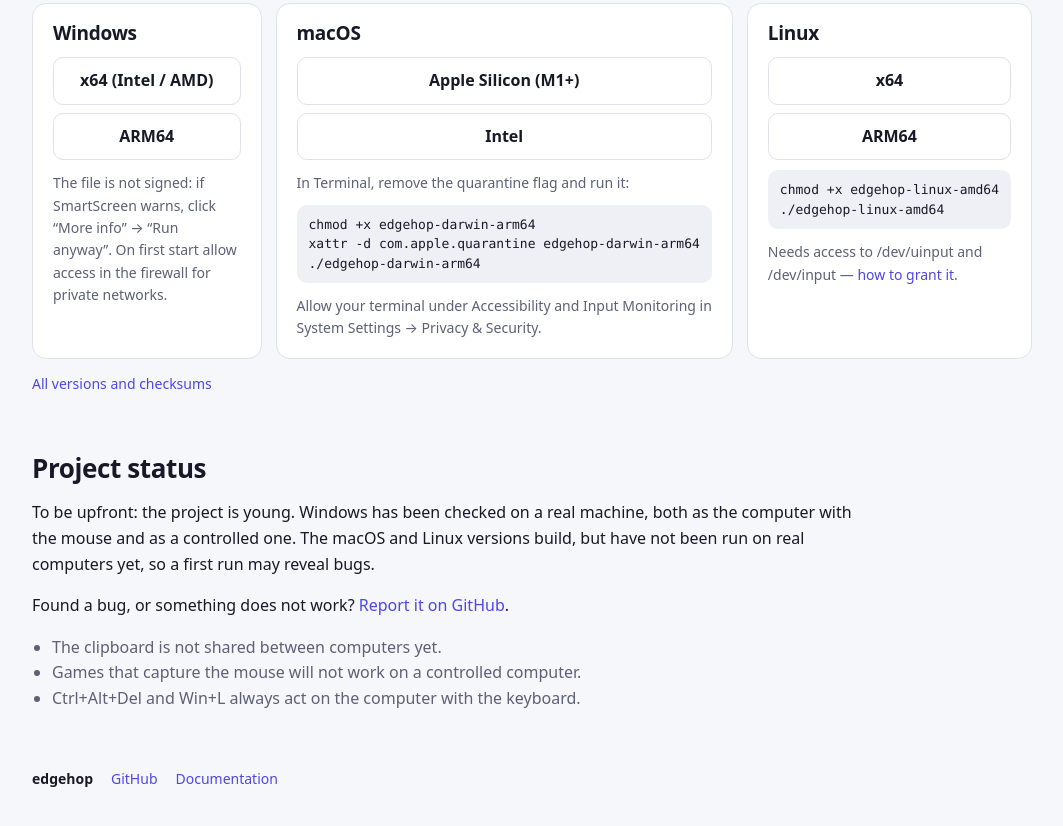
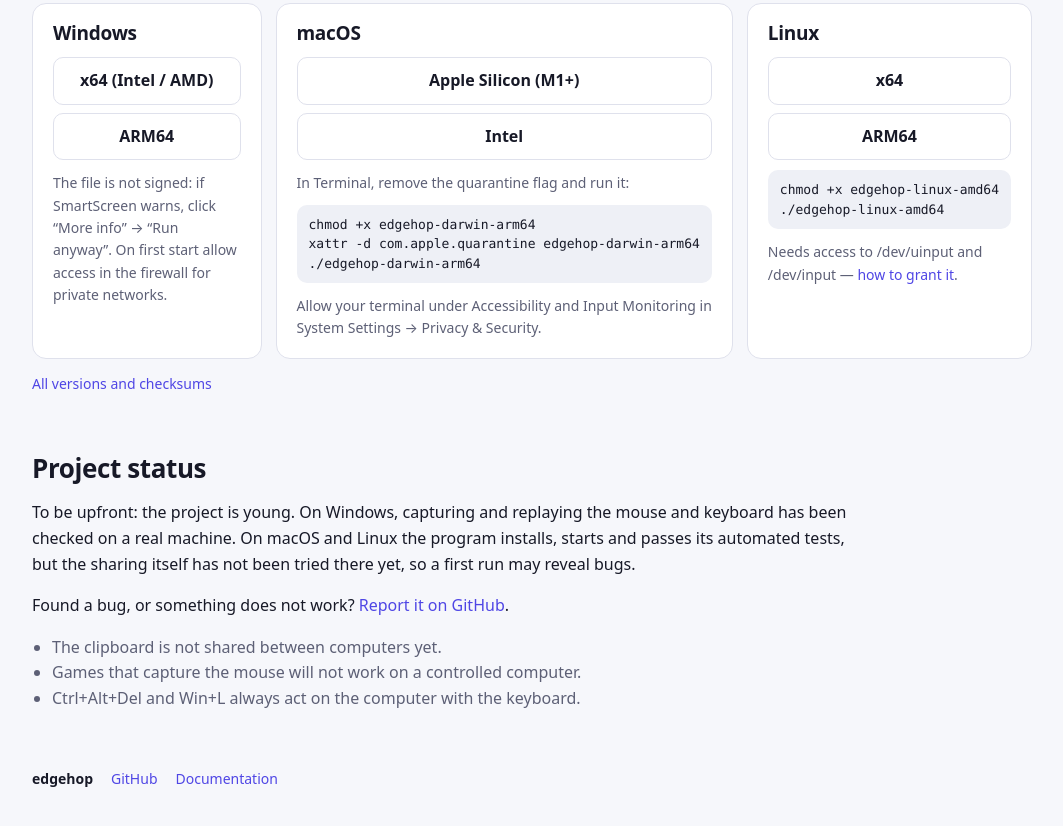
Before and after one commit to Ivlad003/edgehop, a plain HTML site: page site/index.html in a window 1280 px wide. Shown: the part 1747-2573 px from the top of the page, without its empty margins (108-1171 px from the left). Drawn offline with Linux system fonts and the light colour scheme.

Commit message:
Describe what is verified on each system
CI now installs the release and starts the program on real Windows,
macOS and Linux machines; say so, and say plainly that input sharing
itself is still unverified on macOS and Linux.

Co-Authored-By: Claude Fable 5.2 <noreply@anthropic.com>

```diff
--- a/site/index.html
+++ b/site/index.html
@@ -153,7 +153,7 @@ xattr -d com.apple.quarantine edgehop-darwin-arm64
 
   <section class="block status">
     <h2 data-uk="Стан проєкту">Project status</h2>
-    <p data-uk="Чесно: проєкт молодий. Windows перевірено на реальній машині — і як комп'ютер з мишею, і як керований. Версії для macOS та Linux збираються, але на реальних комп'ютерах ще не перевірялись, тож перший запуск може виявити помилки.">To be upfront: the project is young. Windows has been checked on a real machine, both as the computer with the mouse and as a controlled one. The macOS and Linux versions build, but have not been run on real computers yet, so a first run may reveal bugs.</p>
+    <p data-uk="Чесно: проєкт молодий. На Windows перехоплення й відтворення миші та клавіатури перевірено на реальній машині. На macOS і Linux програма встановлюється, запускається і проходить автоматичні тести, але саме спільне керування там ще не перевірялось, тож перший запуск може виявити помилки.">To be upfront: the project is young. On Windows, capturing and replaying the mouse and keyboard has been checked on a real machine. On macOS and Linux the program installs, starts and passes its automated tests, but the sharing itself has not been tried there yet, so a first run may reveal bugs.</p>
     <p><span data-uk="Знайшли помилку або щось не працює?">Found a bug, or something does not work?</span> <a class="issues-link" href="#" data-uk="Напишіть про це на GitHub">Report it on GitHub</a>.</p>
     <ul class="limits">
       <li data-uk="Буфер обміну між комп'ютерами поки не синхронізується.">The clipboard is not shared between computers yet.</li>
```
Also changed, not shown: 1 other file.
